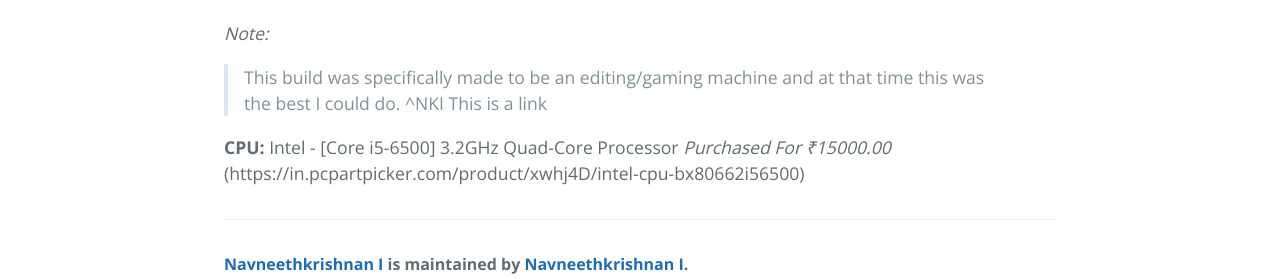
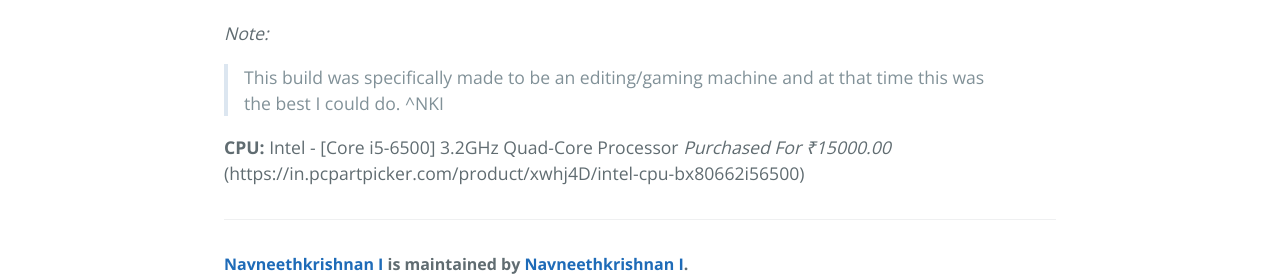
Before and after one commit to Navneet-Suresh/Navneet-Suresh.github.io, a Jekyll site: the page built from _posts/2017-07-24-My-Custom-Gaming-Editing-Build.markdown, in a window 1280 px wide. Shown: the part 581-860 px from the top of the page. Built offline with Jekyll 4.4.1, drawn with Linux system fonts in a browser that asks for light colours; our own code applies the rules of GitHub Pages for plain Markdown files.

Commit message:
Update 2017-07-24-My-Custom-Gaming-Editing-Build.markdown

```diff
--- a/_posts/2017-07-24-My-Custom-Gaming-Editing-Build.markdown
+++ b/_posts/2017-07-24-My-Custom-Gaming-Editing-Build.markdown
@@ -1,6 +1,5 @@
-# PC Partpicker [list](https://in.pcpartpicker.com/list/RCsWqk]PCPartPicker) [Price breakdown](https://in.pcpartpicker.com/list/RCsWqk/by_merchant/)
+# PC Partpicker [list](https://in.pcpartpicker.com/list/RCsWqk) [Price breakdown](https://in.pcpartpicker.com/list/RCsWqk/by_merchant/)
 _Note:_
 > This build was specifically made to be an editing/gaming machine and at that time this was the best I could do. ^NKI
-This is a link
 
 **CPU:** Intel - [Core i5-6500] 3.2GHz Quad-Core Processor _Purchased For ₹15000.00_ (https://in.pcpartpicker.com/product/xwhj4D/intel-cpu-bx80662i56500)
```
